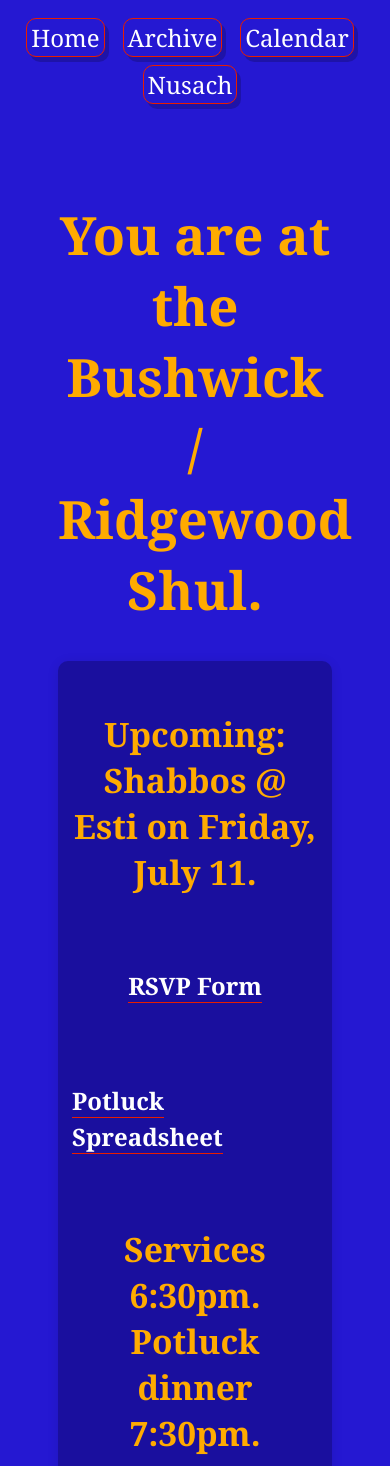
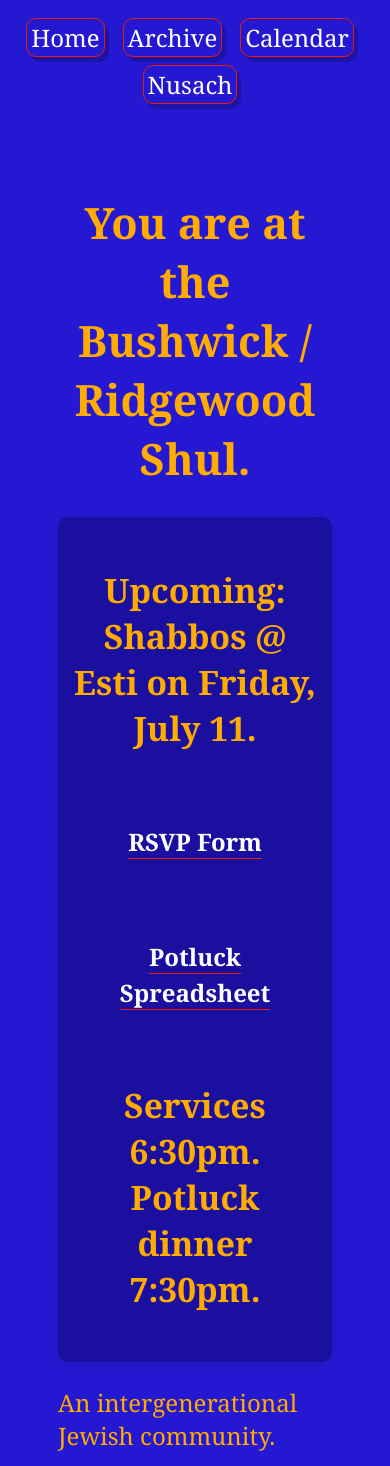
Before and after one commit to cyberjewess/tbrs-sv, a SvelteKit app: page / in a window 390 px wide. Shown: the top 1466 px of the page. Built offline with nearby package versions, Linux system fonts and the light colour scheme.

Commit message:
better mobile styling

```diff
--- a/src/app.css
+++ b/src/app.css
@@ -174,7 +174,7 @@ a.button:hover {
     }
 
     h1 {
-        font-size: 2.2rem;
+        font-size: 1.8rem;
     }
 
     h2 {
@@ -209,6 +209,7 @@ a.button:hover {
         margin-left: auto;
         margin-right: auto;
         width: fit-content;
+        text-align: center;
     }
 }
 
```
